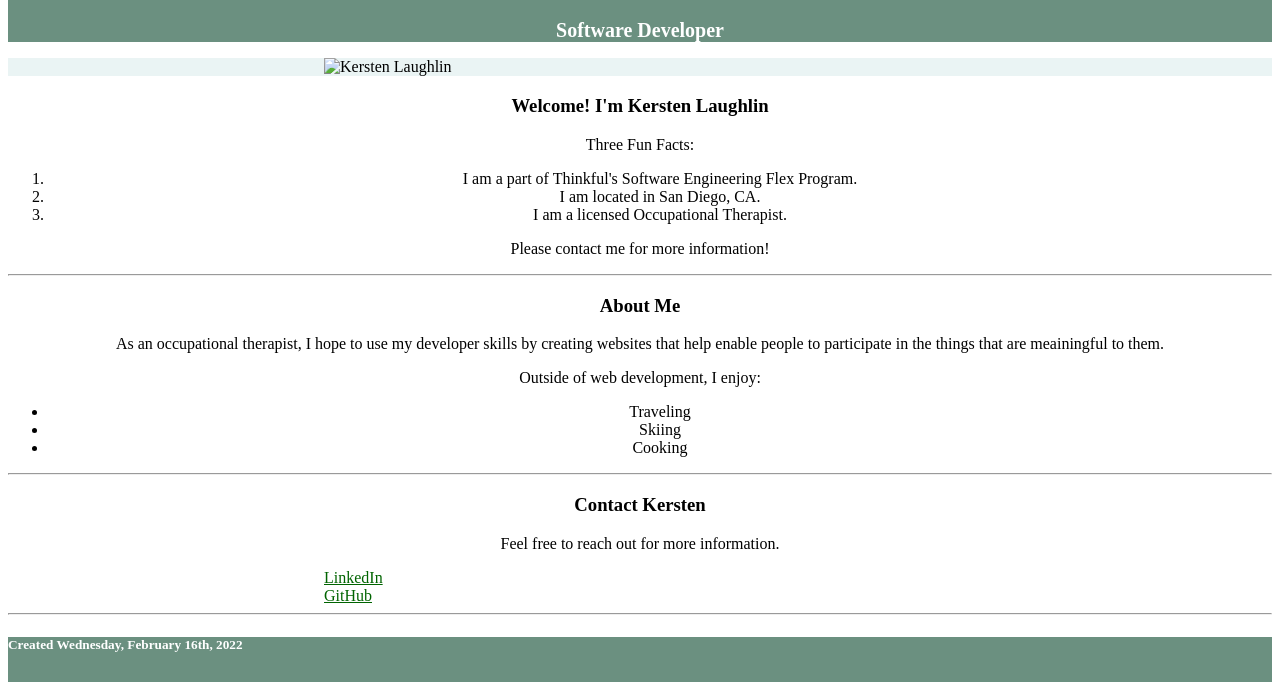
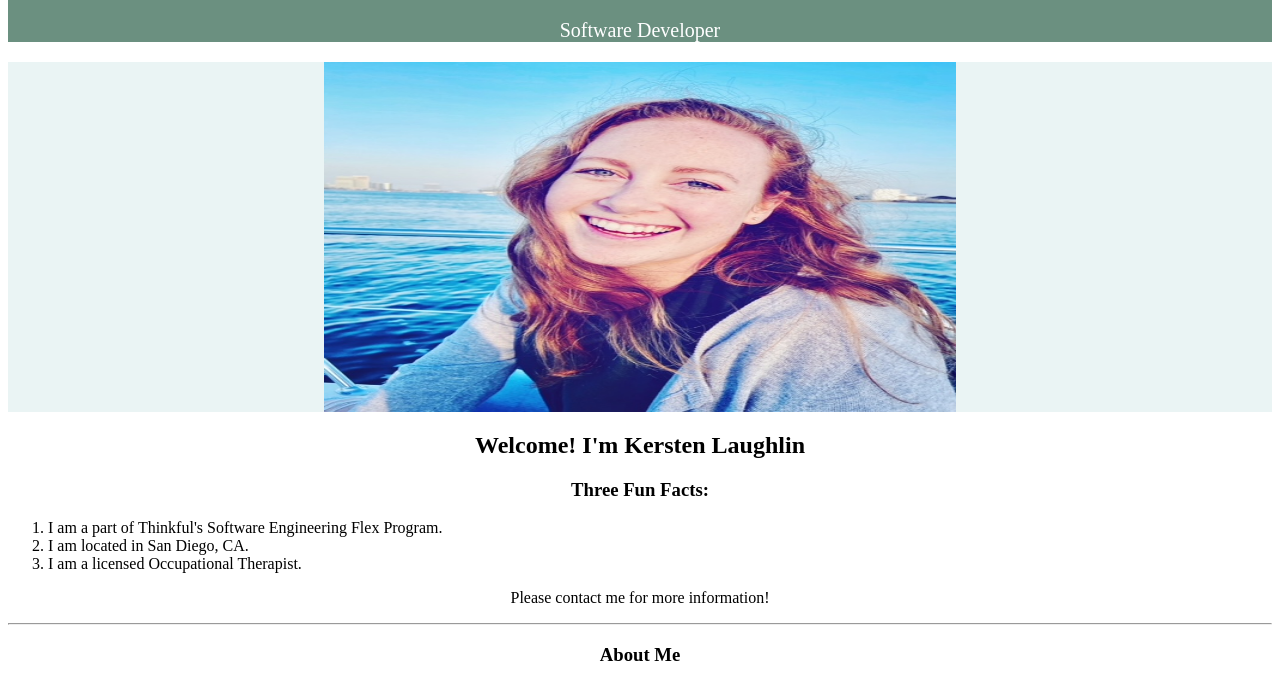
Before and after one commit to kerlaughlin/Introduction, a plain HTML site: page index.html in a window 1280 px wide. Shown: the part 111-793 px from the top of the page. Drawn offline with Linux system fonts and the light colour scheme.

Commit message:
Updated index
Updated

```diff
--- a/index.html
+++ b/index.html
@@ -1,29 +1,32 @@
 <!DOCTYPE html>
 <html lang="en">
+
 <head>
     <meta charset="utf-8">
     <meta name="viewport" content="width=device-width">
     <title>Portfolio</title>
-    <link rel="stylesheet" type="text/css" href="style.css"/>
+    <link rel="stylesheet" type="text/css" href="style.css" />
 </head>
 
 <body>
     <header class="background">
         <div class="wrapper">
             <h1 class="text-centered">Kersten Laughlin</h1>
-        <h2 class="text-centered small-text">Software Developer</h2><!--introductory titles-->
+            <p class="text-centered small-text">Software Developer</p>
+            <!--introductory titles-->
         </div>
     </header>
 
     <main class="main-background">
         <div class="wrapper">
-      <img src="profile-image.jpg" width="300" alt="Kersten Laughlin" class="center">
+            <img src="images/profile-image.jpg" width="300" height="350" alt="Kersten Laughlin" class="center">
         </div>
     </main>
 
-      <h3 class="text-centered">Welcome! I'm Kersten Laughlin</h3>
-      <p class="text-centered">Three Fun Facts:</p><!--three facts-->
-      <ol class="text-centered">
+    <h2 class="text-centered">Welcome! I'm Kersten Laughlin</h2>
+    <h3 class="text-centered">Three Fun Facts:</h3>
+    <!--three facts-->
+    <ol class="list">
         <li>I am a part of Thinkful's Software Engineering Flex Program.</li>
         <li>I am located in San Diego, CA.</li>
         <li>I am a licensed Occupational Therapist.</li>
@@ -31,23 +34,25 @@
     <p class="text-centered">Please contact me for more information!</p>
     <hr>
     <h3 class="text-centered">About Me</h3>
-      <p class="text-centered">As an occupational therapist, I hope to use my developer skills by creating websites that help enable people to participate in the things that are meainingful to them.</p><!--what am I hoping to do-->
+    <p class="text-centered">As an occupational therapist, I hope to use my developer skills to work with others through creating websites that help enable people to participate in the things that are meainingful to them.</p>
+    <!--what am I hoping to do-->
     <p class="text-centered">Outside of web development, I enjoy:</p>
-      <ul class="text-centered">
+    <ul class="list">
         <li>Traveling</li>
         <li>Skiing</li>
         <li>Cooking</li>
     </ul>
     <hr>
     <h3 class="text-centered">Contact Kersten</h3>
-      <p class="text-centered">Feel free to reach out for more information.</p><!--links-->
+    <p class="text-centered">Feel free to reach out for more information.</p>
+    <!--links-->
     <a href="https://www.linkedin.com/in/kersten-laughlin-otd-otr-l-54791097/" class="center">LinkedIn</a>
     <a href="https://github.com/kerlaughlin" class="center">GitHub</a>
     <hr>
-      <footer class="background">
-        <h5>Created Wednesday, February 16th, 2022</h5>
+    <footer class="background text-centered">
+        <p>Created Wednesday, February 16th, 2022</p>
     </footer>
 
-    <script src="script.js"></script>
 </body>
+
 </html>
```
Lines whose indentation alone changed are shown as unchanged.
